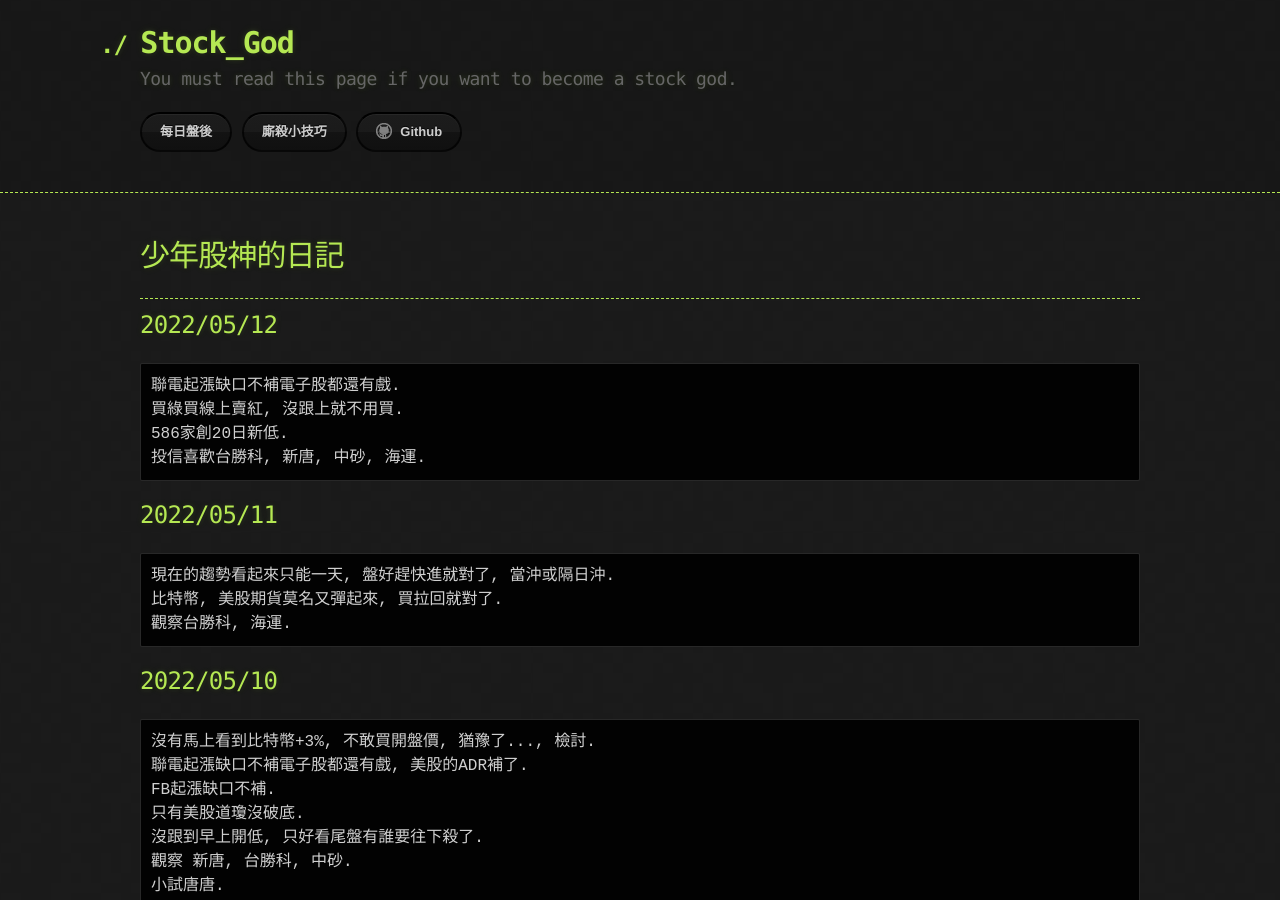
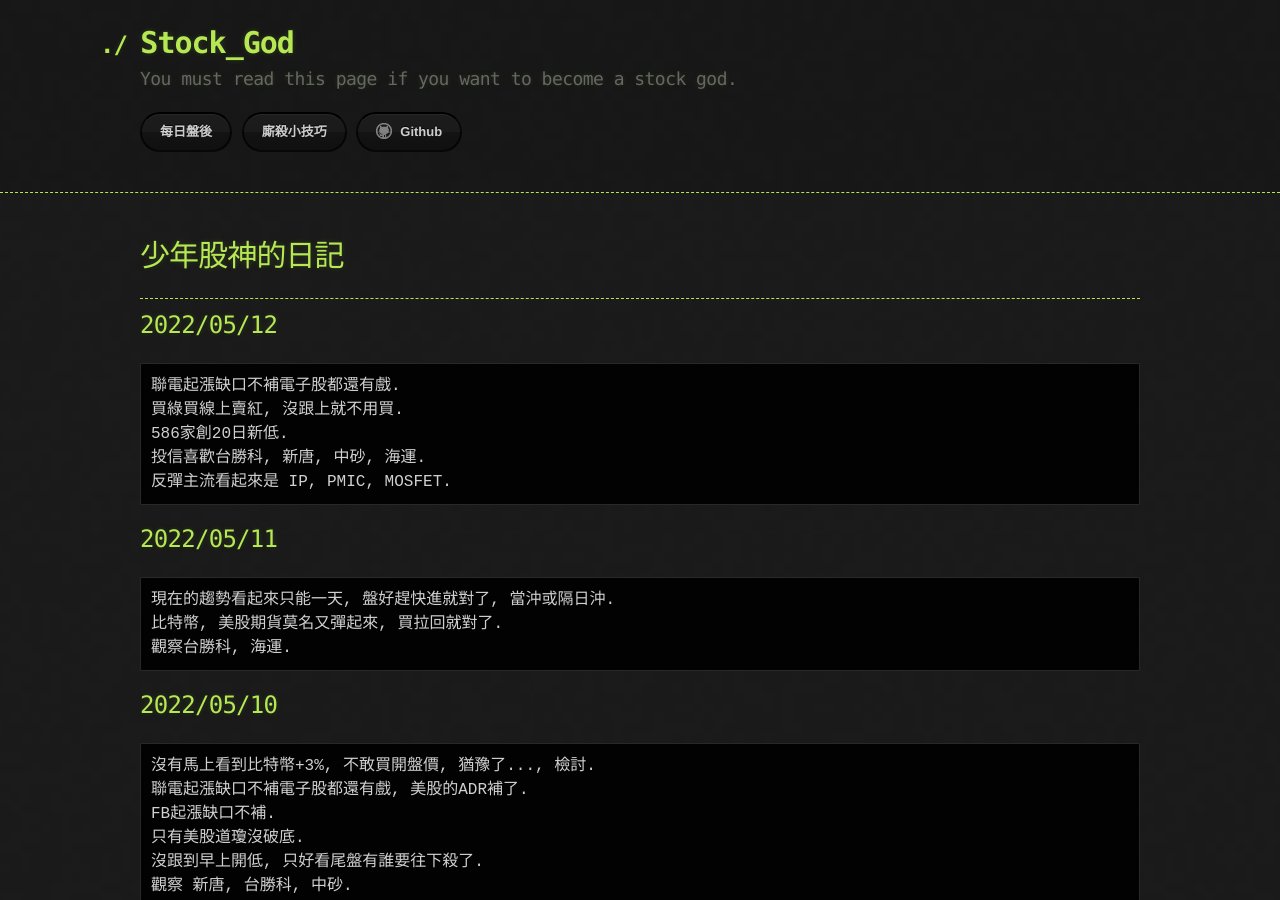
Before and after one commit to lepg5487/Stock_God, a Jekyll site: the page built from index.md, in a window 1280 px wide and 900 px high. Built offline with Jekyll 4.4.1, drawn with Linux system fonts in a browser that asks for light colours; our own code applies the rules of GitHub Pages for plain Markdown files.

Commit message:
Update index.md

````diff
--- a/index.md
+++ b/index.md
@@ -12,6 +12,7 @@ layout: testlayouts
 買綠買線上賣紅, 沒跟上就不用買.
 586家創20日新低.
 投信喜歡台勝科, 新唐, 中砂, 海運.
+反彈主流看起來是 IP, PMIC, MOSFET.
 ```
 
 ## 2022/05/11
````
